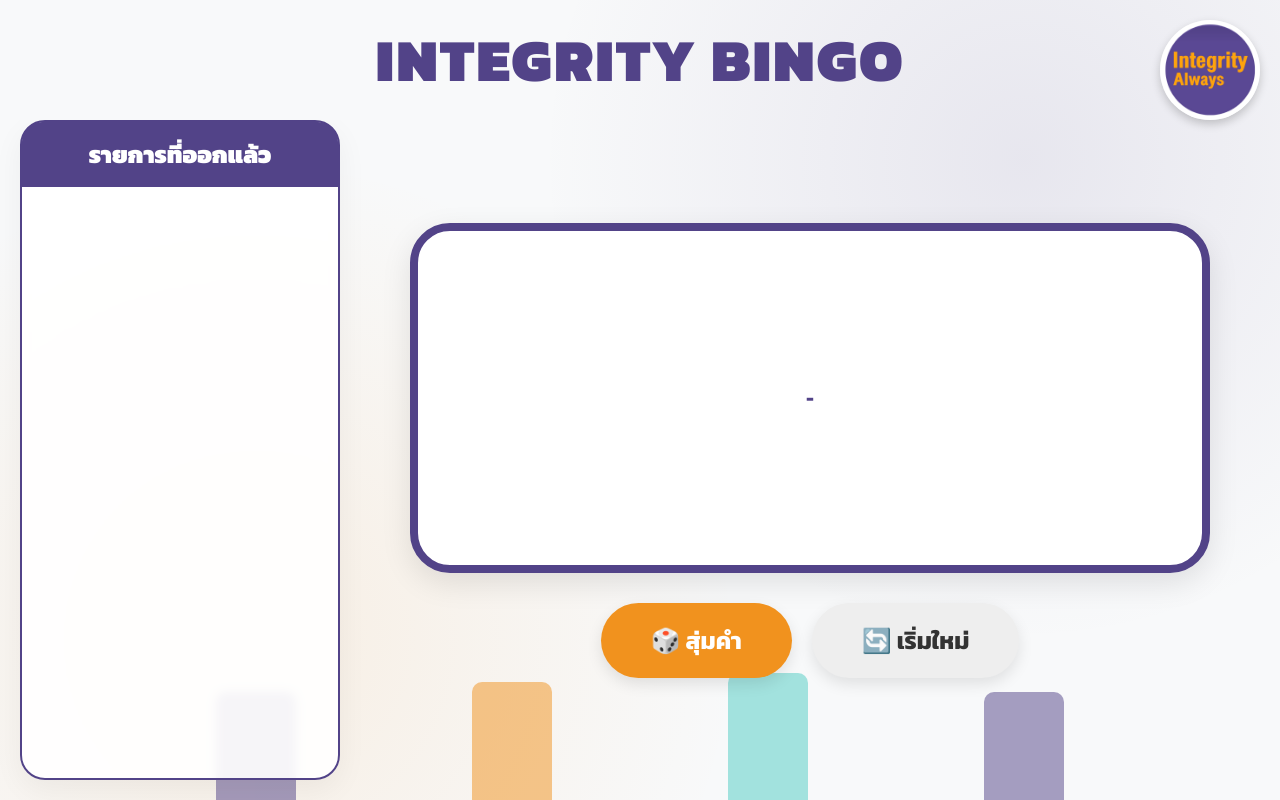
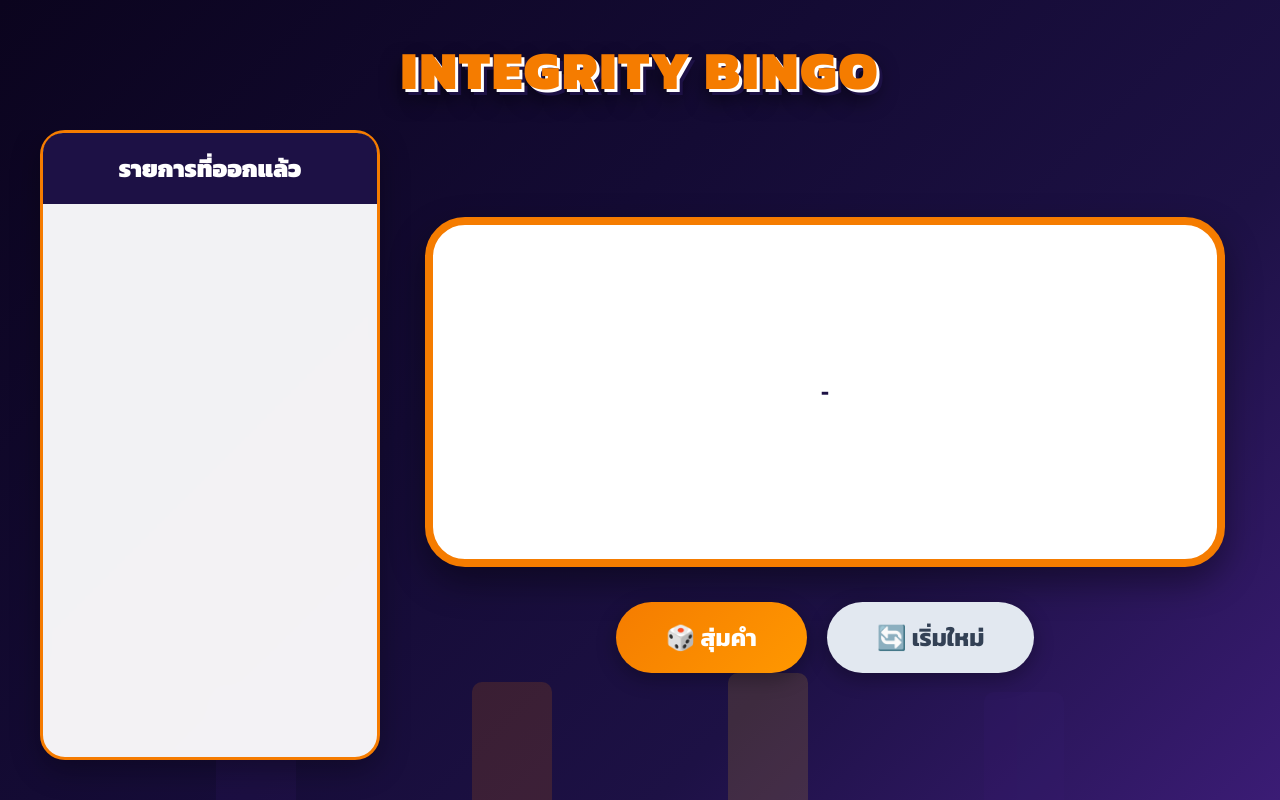
Before and after one commit to CorporateAccess/RandomBINGOIntegrity-Always, a plain HTML site: page index.html in a window 1280 px wide. Drawn offline with Linux system fonts and the light colour scheme.

Commit message:
Update index.html

```diff
--- a/index.html
+++ b/index.html
@@ -3,7 +3,7 @@
 <head>
     <meta charset="UTF-8">
     <meta name="viewport" content="width=device-width, initial-scale=1.0">
-    <title>Integrity Bingo - Bright Edition</title>
+    <title>Integrity Bingo - Wheel Edition</title>
     <style>
         @import url('https://fonts.googleapis.com/css2?family=Kanit:wght@300;700;900&display=swap');
 
@@ -11,81 +11,116 @@
 
         body {
             height: 100vh; width: 100vw; overflow: hidden; margin: 0;
-            background: #f8f9fa;
-            background-image:
-                radial-gradient(circle at 20% 80%, rgba(241, 146, 30, 0.1) 0%, transparent 40%),
-                radial-gradient(circle at 80% 20%, rgba(82, 67, 136, 0.1) 0%, transparent 40%);
+            /* เปลี่ยนพื้นหลังเป็นสีน้ำเงิน-ม่วงคราม โทนเดียวกับแผ่นบิงโก */
+            background: linear-gradient(
+                135deg,
+                #0b041e 0%,
+                #140b34 40%,
+                #1d1145 70%,
+                #3b1c75 100%
+            );
             display: flex; flex-direction: column; color: #333;
         }
 
+        /* เอาส่วนแสดงผลโลโก้ออกตามธีมแผ่นบิงโก */
         .logo {
-            position: absolute; top: 20px; right: 20px;
-            width: 100px; height: 100px; z-index: 100;
-            border-radius: 50%; box-shadow: 0 4px 10px rgba(0,0,0,0.2);
+            display: none;
         }
 
+        /* ปรับสีเอฟเฟกต์กราฟด้านหลังให้ออกโทนส้ม-ม่วง กลมกลืนกับพื้นหลัง */
         .bg-graph {
-            position: absolute; bottom: 0; width: 100%; height: 200px;
+            position: absolute;
+            bottom: 0; width: 100%; height: 200px;
             display: flex; justify-content: space-around; align-items: flex-end;
-            padding: 0 10%; z-index: 0; opacity: 0.5;
+            padding: 0 10%; z-index: 0; opacity: 0.15;
         }
-        .bar { width: 80px; background: #524388; border-radius: 10px 10px 0 0; animation: grow 3s infinite alternate; }
-        .bar:nth-child(2) { background: #F1921E; animation-delay: 0.2s; }
-        .bar:nth-child(3) { background: #4ecdc4; animation-delay: 0.4s; }
+        .bar { width: 80px; background: #3b1c75; border-radius: 10px 10px 0 0;
+        animation: grow 3s infinite alternate; }
+        .bar:nth-child(2) { background: #f57c00; animation-delay: 0.2s; }
+        .bar:nth-child(3) { background: #fbbf24; animation-delay: 0.4s; }
         @keyframes grow { from { height: 50px; } to { height: 150px; } }
 
         .header {
-            height: 120px; display: flex; align-items: center; justify-content: center;
-            font-size: 60px; font-weight: 900; color: #524388; letter-spacing: 2px;
+            height: 120px;
+            display: flex; align-items: center; justify-content: center;
+            /* ปรับแต่งเป็นสีส้มสว่างเด่นๆ ตาม CI ของ SET พร้อมจัดระเบียบเงาคมชัด */
+            font-size: 54px; font-weight: 900; color: #f57c00; letter-spacing: 2px;
+            text-shadow: 3px 3px 0px #ffffff, 6px 6px 0px #1d1145, 0px 10px 20px rgba(0,0,0,0.6);
             z-index: 1;
+            margin-top: 10px;
         }
 
-        .main { display:flex; flex: 1; padding: 0 20px 20px; gap: 20px; overflow: hidden; z-index: 1; }
+        .main { display:flex; flex: 1; padding: 0 40px 40px; gap: 30px;
+        overflow: hidden; z-index: 1; }
 
         .sidebar {
-            width: 320px; background: rgba(255,255,255,0.9); backdrop-filter: blur(5px);
+            width: 340px;
+            background: rgba(255,255,255,0.95); backdrop-filter: blur(5px);
             border-radius: 25px; display: flex; flex-direction: column;
-            border: 2px solid #524388; box-shadow: 0 10px 30px rgba(0,0,0,0.05);
+            border: 3px solid #f57c00; box-shadow: 0 10px 30px rgba(0,0,0,0.3);
         }
 
         .out-header {
-            background: #524388; color: #fff; padding: 15px; text-align: center;
+            background: #1d1145; /* ใช้พื้นหลังสีสีกรมท่าเข้ม */
+            color: #fff; padding: 18px; text-align: center;
             font-size: 24px; font-weight: 900; border-radius: 20px 20px 0 0;
         }
 
-        .out-list { flex: 1; overflow-y: auto; padding: 10px; }
+        .out-list { flex: 1; overflow-y: auto; padding: 15px; }
+
         .out-item {
-            background: #fff; color: #333; padding: 12px; margin-bottom: 8px;
+            background: #fff;
+            color: #1d1145; padding: 12px; margin-bottom: 10px;
             border-radius: 12px; display: flex; gap: 15px; font-weight: 700;
-            border-left: 5px solid #F1921E; box-shadow: 0 2px 5px rgba(0,0,0,0.05);
+            border-left: 5px solid #f57c00; /* เปลี่ยนสีเส้นไฮไลต์ด้านซ้ายเป็นสีส้ม SET */
+            box-shadow: 0 4px 8px rgba(0,0,0,0.05);
+            font-size: 18px;
         }
 
-        .center { flex: 1; display: flex; align-items: center; justify-content: center; }
+        .center { flex: 1; display: flex;
+        align-items: center; justify-content: center; }
+
         .board { width: 100%; max-width: 800px; text-align: center; }
 
+        /* ปรับแต่งกล่องโชว์คำให้เป็นสีขาวขอบส้มหนา เข้าคู่กับตารางบิงโก */
         .word-box {
-            min-height: 350px; width: 100%; background: #fff; border-radius: 40px;
+            min-height: 350px;
+            width: 100%; background: #ffffff; border-radius: 40px;
             display: flex; align-items: center; justify-content: center; padding: 40px;
-            box-shadow: 0 10px 30px rgba(0,0,0,0.1); border: 8px solid #524388;
-            margin-bottom: 30px; overflow: hidden;
+            box-shadow: 0 15px 35px rgba(0,0,0,0.4);
+            border: 8px solid #f57c00;
+            margin-bottom: 35px; overflow: hidden;
         }
 
-        .word { font-weight: 900; color: #524388; white-space: nowrap; display: inline-block; }
+        .word { font-weight: 900;
+        color: #1d1145; white-space: nowrap; display: inline-block; }
 
-        .button-wrap { display: flex; gap: 20px; justify-content: center; }
+        .button-wrap { display: flex; gap: 20px;
+        justify-content: center; }
+
         button {
-            border: none; padding: 20px 50px; border-radius: 50px; font-size: 24px;
-            font-weight: 700; cursor: pointer; transition: 0.3s;
-            box-shadow: 0 6px 15px rgba(0,0,0,0.1);
+            border: none;
+            padding: 18px 50px; border-radius: 50px; font-size: 24px;
+            font-weight: 700; cursor: pointer; transition: 0.2s ease;
+            box-shadow: 0 6px 20px rgba(0,0,0,0.3);
         }
-        button:hover { transform: translateY(-5px); background: #3d3368; color: #fff; }
-        .draw-btn { background: #F1921E; color: #fff; }
-        .reset-btn { background: #eee; color: #333; }
+        button:hover { transform: translateY(-3px); opacity: 0.95; }
+
+        /* ปุ่มสุ่มคำใช้สีส้ม SET CI สดใส */
+        .draw-btn { background: linear-gradient(135deg, #f57c00, #ff9800); color: #fff; }
+        /* ปุ่มเริ่มใหม่ใช้สีเทาเรียบเนียนสไตล์โมเดิร์น */
+        .reset-btn { background: #e2e8f0; color: #334155; }
+
+        @media (max-width: 768px) {
+            .main { flex-direction: column; padding: 15px; gap: 15px; overflow-y: auto; }
+            .sidebar { width: 100%; height: 250px; }
+            .header { font-size: 36px; height: 80px; }
+            .word-box { min-height: 200px; padding: 20px; border-width: 5px; }
+            button { padding: 12px 30px; font-size: 18px; }
+        }
     </style>
 </head>
 <body>
-
-<img src="image_bc9682.png" alt="Logo" class="logo">
 
 <div class="bg-graph">
     <div class="bar" style="height: 100px;"></div>
@@ -104,6 +139,7 @@
     <div class="center">
         <div class="board">
             <div class="word-box"><div class="word" id="current">-</div></div>
+
             <div class="button-wrap">
                 <button class="draw-btn" onclick="draw()" id="btn">🎲 สุ่มคำ</button>
                 <button class="reset-btn" onclick="resetGame()">🔄 เริ่มใหม่</button>
```
